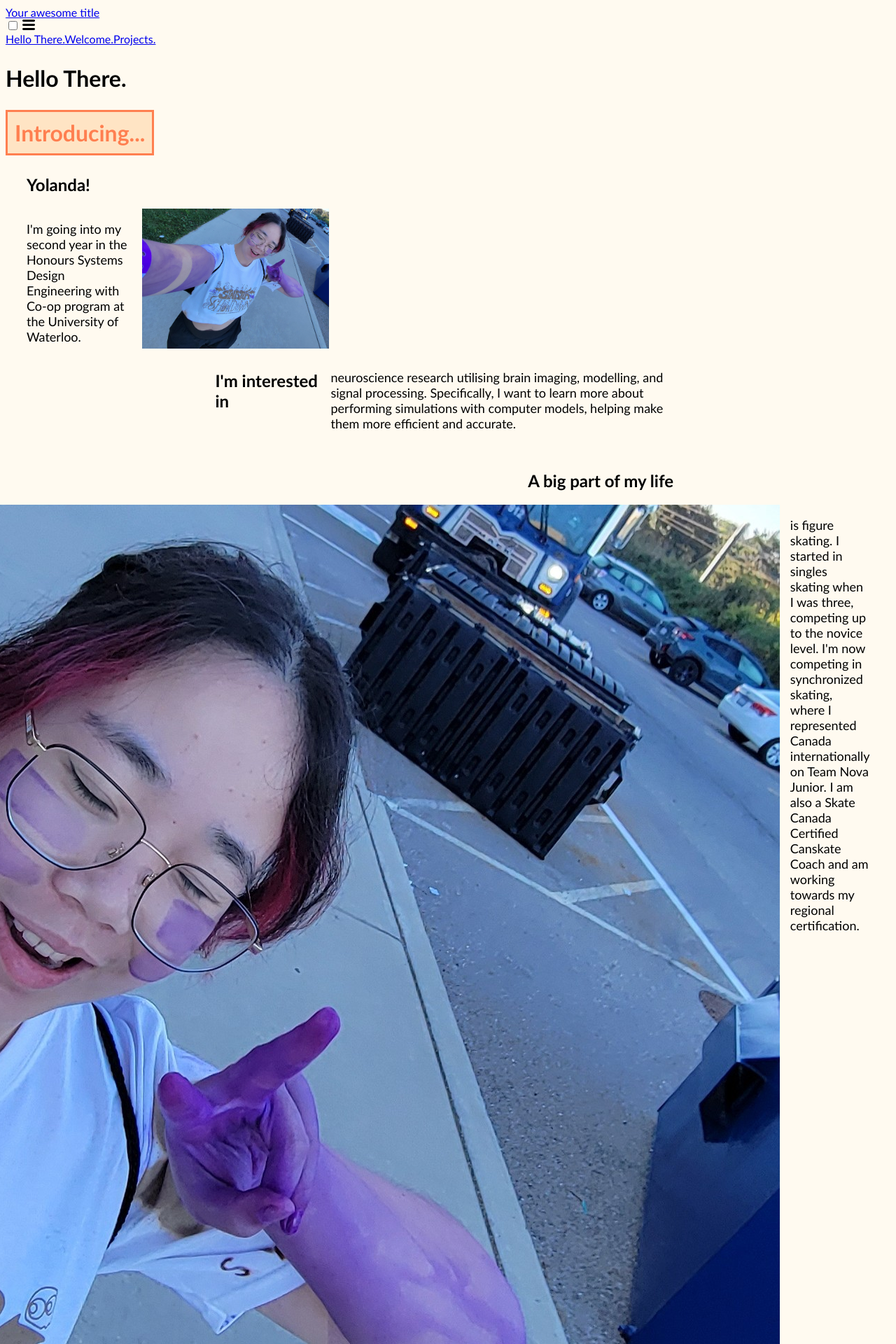
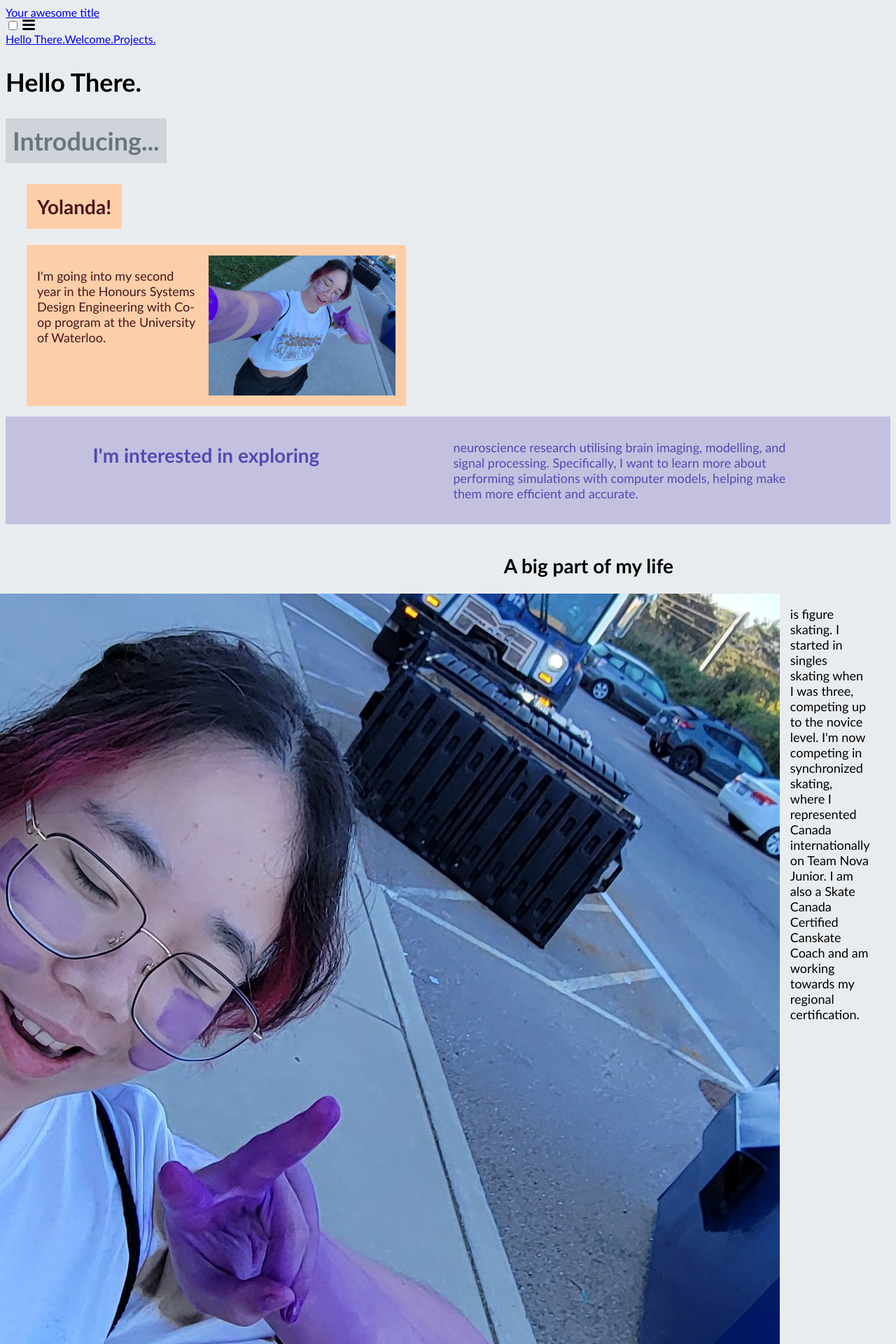
Before and after one commit to yolanda-tan/yolanda-tan.github.io, a Jekyll site: the page built from about.html, in a window 1280 px wide. Shown: the top 1920 px of the page at 70% size. Built offline with Jekyll 4.4.1, drawn with Linux system fonts in a browser that asks for light colours.

Commit message:
Added styling for about page

```diff
--- a/about.html
+++ b/about.html
@@ -5,14 +5,16 @@ permalink: /about/
 ---
 <h1 class="h1_box">Introducing...</h1>
 
-<h2 class="flex start_left move_right">Yolanda!</h2>
-<div class="flex start_left move_right flex_gap ">
+<h2 class="flex start_left move_right box_s1">Yolanda!</h2>
+<div class="flex start_left move_right flex_gap box_s1 ">
 <p class="small">I'm going into my second year in the Honours Systems Design Engineering with Co-op program at the University of Waterloo. </p>
 <img src="/images/uwaterloo_orientation.jpg" alt="Selfie of person with purple dye on arms and legs." height="200" class="image_marg">
 </div>
 
-<div class="flex start_center flex_gap">
-<h2 class="small">I'm interested in</h2>
+<div class="space_small"></div>
+
+<div class="flex start_center flex_gap box_s2">
+<h2 class="medium">I'm interested in exploring</h2>
 <p class="medium">neuroscience research utilising brain imaging, modelling, and signal processing. Specifically, I want to learn more about performing simulations with computer models, helping make them more efficient and accurate. </p>
 </div>
 
--- a/assets/main.scss
+++ b/assets/main.scss
@@ -5,17 +5,17 @@
 
 
 body {
-    background: #FFFAF0;
+    background: #E9ECEF;
     font-family: "Trebuchet MS";
 }
 
 h1 {
-    font-size: 32px;
+    font-size: 36px;
     font-weight: bold;
 }
 
 h2 {
-    font-size: 24px;
+    font-size: 28px;
 }
 
 p {
@@ -27,13 +27,23 @@ p {
 /* DEFAULTS BOX */
 
 .h1_box {
-    background-color: bisque;
-    color:coral;
-    border-width: 3px;
-    border-style: solid;
-    border-color: coral;
+    background-color: #CED4DA;
+    color: #6C757D;
     padding: 10px;
     width: fit-content;
+}
+
+.box_s1{
+    background-color: #fecea8;
+    color: #45171d;
+    padding: 15px;
+    width: fit-content;
+}
+
+.box_s2 {
+    background-color: #c4c1e0;
+    color: #5249b3;
+    padding: 15px;
 }
 
 /* FLEX */
@@ -77,7 +87,7 @@ p {
 /* SIZE */
 
 .small {
-    width: 150px;
+    width: 230px;
 }
 
 .medium {
@@ -87,3 +97,47 @@ p {
 .large {
     width: 700px;
 }
+
+
+/* SPACER */
+.space_small {
+    height: 15px;
+}
+
+.space_medium {
+    height: 30px;
+}
+
+.space_large {
+    height: 50px;
+}
+
+
+
+/* PALATTES */
+.palette_1{
+	background: #fafafa;
+	background: #ffe9e3;
+	background: #c4c1e0;
+    background: #7c73e6;
+    background: #5249b3;
+}
+
+.palette_2{
+	background: #45171d;
+	background: #e84a5f;
+	background: #ff847c;
+    background: #fecea8;
+}
+
+.palette_3{
+    background: #F8F9FA;
+    background: #E9ECEF;
+    background: #DEE2E6;
+    background: #CED4DA;
+    background: #ADB5BD;
+    background: #6C757D;
+    background: #495057;
+    background: #343A40;
+    background: #212529;
+}
```
